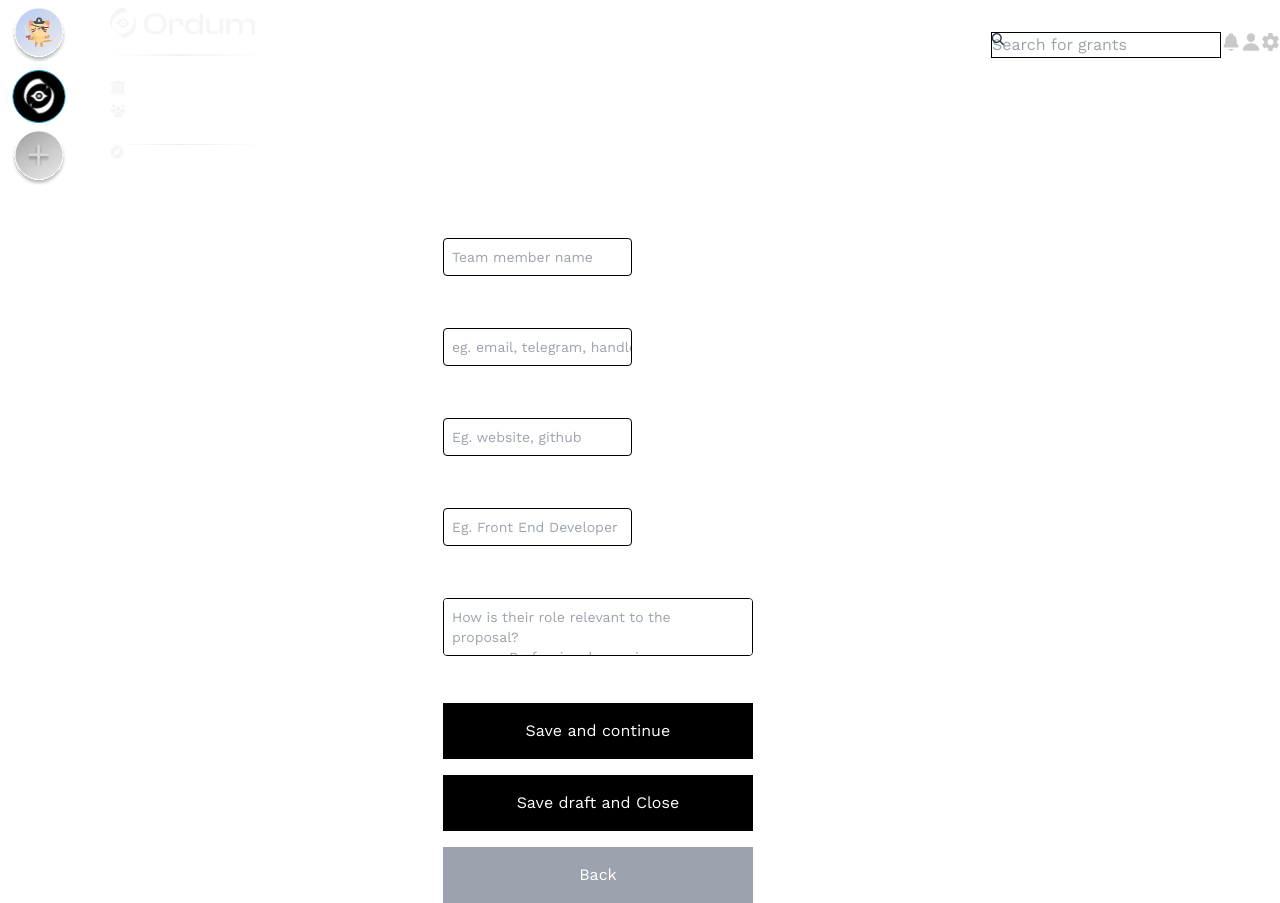
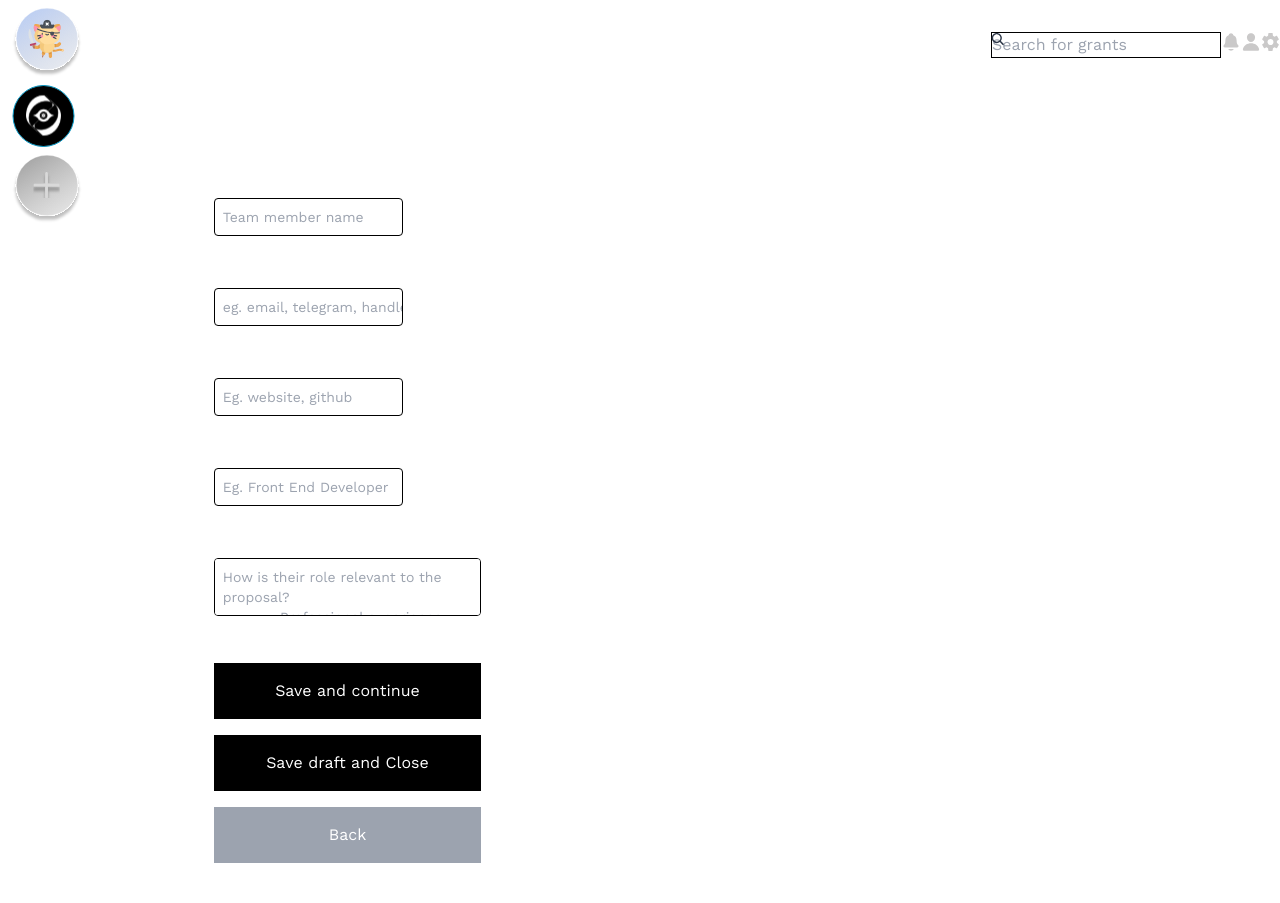
Before and after one commit to OrdumLTD/Ordum-Client-MVP, a Next.js app: page /submitproposal/team in a window 1280 px wide. After the commit the page ends 863 px from the top, so only its background shows below. Built offline with nearby package versions, Linux system fonts and the light colour scheme.

Commit message:
side nav

```diff
--- a/src/Components/submitProposal/sidePanel/index.tsx
+++ b/src/Components/submitProposal/sidePanel/index.tsx
@@ -49,24 +49,10 @@ const SubmitPropolsalSidePanel: React.FC<Props> = (props) => {
               (step === 2 ? "font-bold" : "")
             }
             onClick={() => {
-                changePropolsalSubPage(2, "/submitproposal/context");
+                changePropolsalSubPage(2, "/submitproposal/theproposal");
             }}
           >
-            2. Context
-          </span>
-        </button>{" "}
-        <button className="flex">
-          <span
-            className={
-              " mt-0.5 pl-0.5 md:pl-4 text-xs md:text-base xl:text-xl text-gray-400 " +
-              (step === 3 ? "font-bold" : "")
-            }
-            onClick={() => {
-              changeStep(3);
-              router.push("/submitproposal/problem-solution");
-            }}
-          >
-            3. Problem/Solution
+            2. The Proposal
           </span>
         </button>{" "}
         <button className="flex">
@@ -80,7 +66,7 @@ const SubmitPropolsalSidePanel: React.FC<Props> = (props) => {
               router.push("/submitproposal/team");
             }}
           >
-            4. Team
+            3. Team
           </span>
         </button>
         <button className="flex">
@@ -94,7 +80,7 @@ const SubmitPropolsalSidePanel: React.FC<Props> = (props) => {
               router.push("/submitproposal/milestones");
             }}
           >
-            5. Milestones
+            4. Milestones
           </span>
         </button>
         <button className="flex">
@@ -105,24 +91,10 @@ const SubmitPropolsalSidePanel: React.FC<Props> = (props) => {
             }
             onClick={() => {
               changeStep(6);
-              router.push("/submitproposal/preview");
+              router.push("/submitproposal/review");
             }}
           >
-            6. Preview
-          </span>
-        </button>
-        <button className="flex">
-          <span
-            className={
-              " mt-0.5 pl-0.5 md:pl-4 text-xs md:text-base xl:text-xl text-gray-400 " +
-              (step === 7 ? "font-bold" : "")
-            }
-            onClick={() => {
-              changeStep(7);
-              router.push("/submitproposal/feedback");
-            }}
-          >
-            7. Feedback
+            5. Review
           </span>
         </button>
       </div>
--- a/src/Components/submitProposal/team/index.tsx
+++ b/src/Components/submitProposal/team/index.tsx
@@ -22,9 +22,8 @@ const SubmitPropolsalTeam: React.FC<Props> = (props) => {
   return (
     <div className="xl:ml-48 2xl:ml-60 p-10">
       <div className="max-w-[33rem] flex flex-col">
-        <h1 className="text-4xl xl:text-6xl font-medium">Submit Proposal</h1>
 
-        <h2 className="mt-8 text-4xl">4. Team Members</h2>
+        <h2 className="mt-8 text-4xl">Team Members</h2>
 
         <div className="mt-4">
           <label className="mt-4 text-xl flex">
--- a/src/app/submitproposal/milestones/page.tsx
+++ b/src/app/submitproposal/milestones/page.tsx
@@ -7,7 +7,7 @@ import SubmitPropolsalSidePanel from "@/components/submitProposal/sidePanel";
 const submitProposalMilestones = () => {
 
   return (
-    <Layout>
+    <Layout hideSidePanel>
       <div className="flex">
         <SubmitPropolsalSidePanel />
         <SubmitPropolsalMilestones />
--- a/src/app/submitproposal/review/page.tsx
+++ b/src/app/submitproposal/review/page.tsx
@@ -7,7 +7,7 @@ import SubmitPropolsalSidePanel from "@/components/submitProposal/sidePanel";
 const submitProposalPreview = () => {
 
   return (
-    <Layout>
+    <Layout hideSidePanel>
       <div className="flex">
         <SubmitPropolsalSidePanel />
         <SubmitPropolsalPreview />
--- a/src/app/submitproposal/team/page.tsx
+++ b/src/app/submitproposal/team/page.tsx
@@ -7,7 +7,7 @@ import SubmitPropolsalTeam from "@/Components/submitProposal/team";
 const submitProposalTeam = () => {
 
   return (
-    <Layout>
+    <Layout hideSidePanel>
       <div className="flex">
         <SubmitPropolsalSidePanel />
         <SubmitPropolsalTeam />
--- a/src/app/submitproposal/theproposal/page.tsx
+++ b/src/app/submitproposal/theproposal/page.tsx
@@ -13,7 +13,7 @@ const submitProposalContext = () => {
   //   dispatch(logInTestUser())
   // }
   return (
-    <Layout>
+    <Layout hideSidePanel>
       <div className="flex scrollbar-hide">
         <SubmitPropolsalSidePanel />
         <SubmitProposalContext />
--- a/src/app/submitproposal/tldr/page.tsx
+++ b/src/app/submitproposal/tldr/page.tsx
@@ -4,7 +4,7 @@ import SubmitProposalTLDR from "@/Components/submitProposal/tldr";
 
 const submitProposalTLDRPage = () => {
   return (
-    <Layout>
+    <Layout hideSidePanel>
       <div className="flex">
         <SubmitPropolsalSidePanel />
         <SubmitProposalTLDR />
```
Also changed, not shown: src/Components/submitProposal/milestones/index.tsx (+3 -4 lines).
